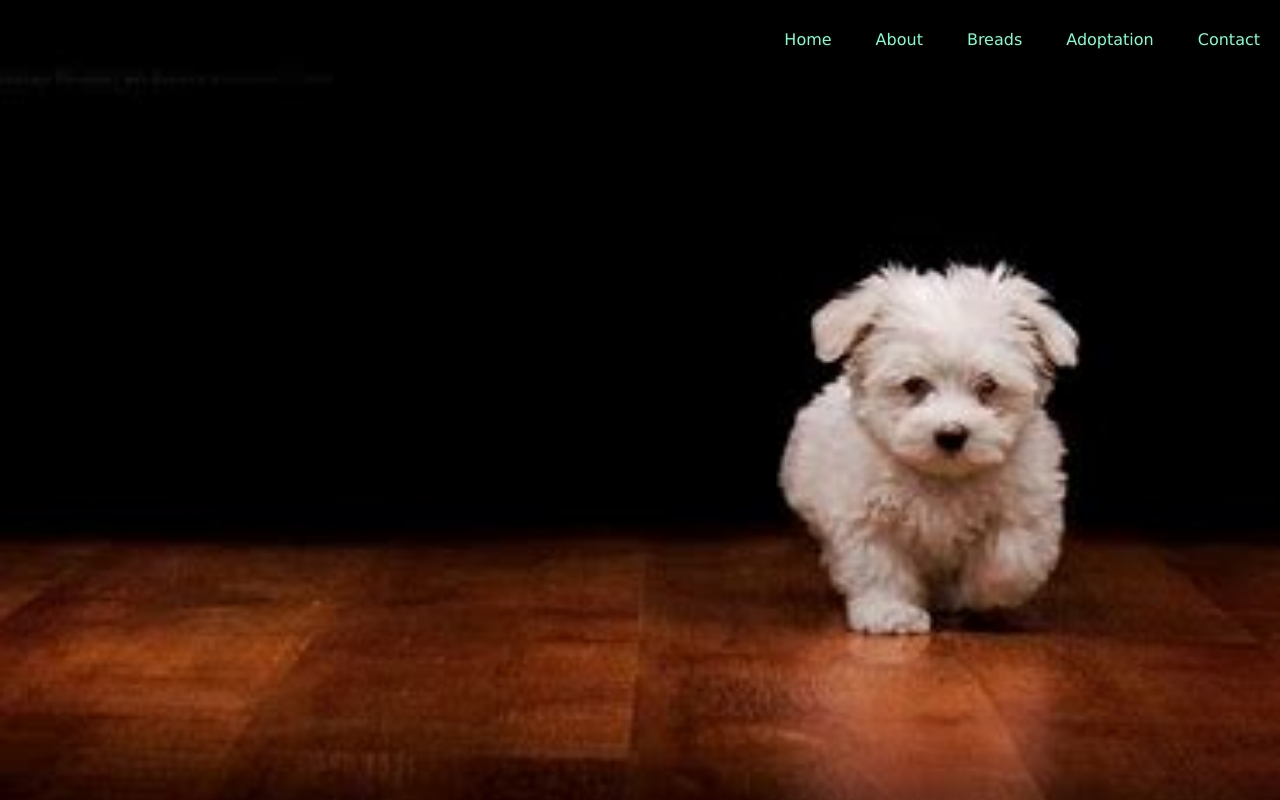
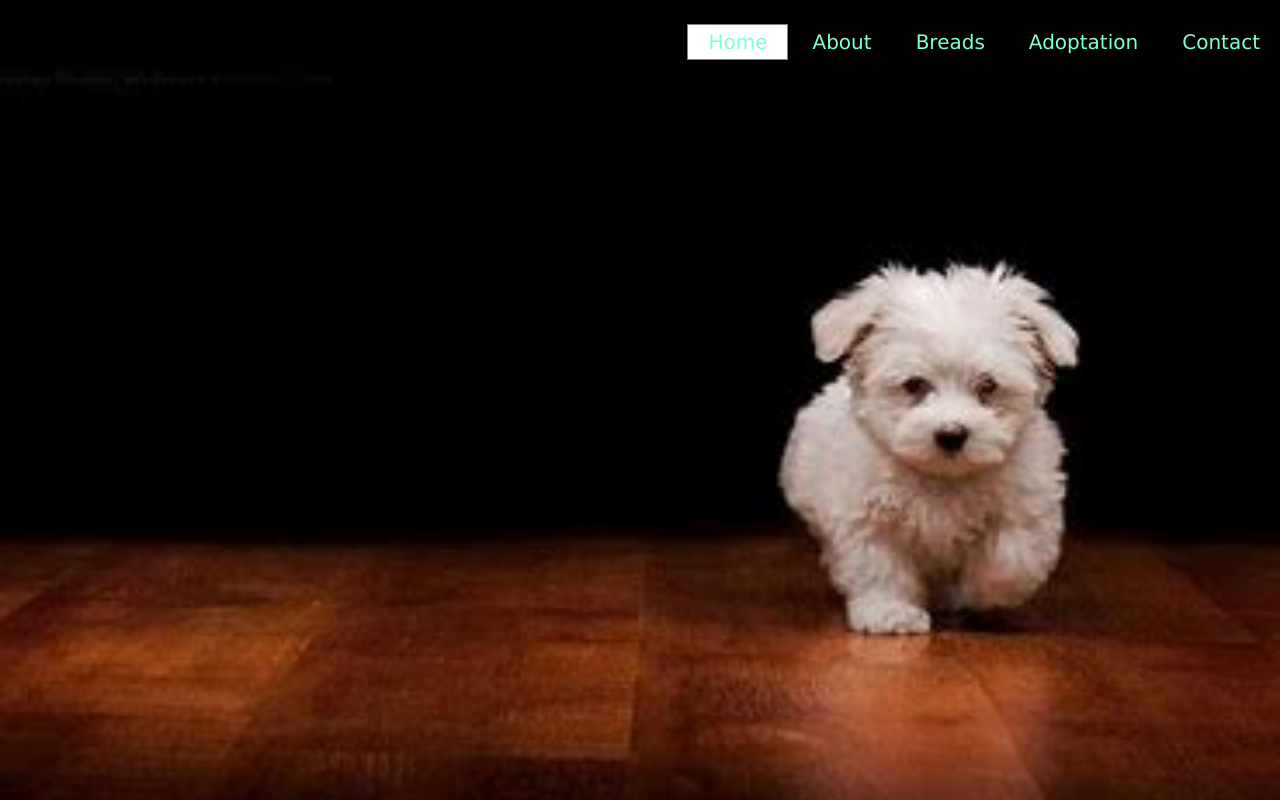
Before and after one commit to garimaver/website_puupy, a plain HTML site: page index.html in a window 1280 px wide. Drawn offline with Linux system fonts and the light colour scheme.

Commit message:
added style in indexcss

```diff
--- a/index.css
+++ b/index.css
@@ -24,4 +24,17 @@ header{
     text-decoration: none;
     padding: 5px 20px;
     font-family: "Verdana", "sans-serif";
+    font-size: 20px;
 }
+.homebtn a{
+ border: 1px solid grey;
+ background-color: white;
+}
+
+.nav-menu li a:hover{
+    border: 1px solid gray;
+    background-color: white;
+}
+.tagline{
+
+}
--- a/index.html
+++ b/index.html
@@ -10,7 +10,7 @@
     <header>
         <div class="top">
 <ul class="nav-menu">
-    <li><a href="#">Home</a></li>
+    <li class="homebtn"><a href="#">Home</a></li>
     <li><a href="#">About</a></li>
     <li><a href="#">Breads</a></li>
     <li><a href="#">Adoptation</a></li>
@@ -18,6 +18,9 @@
 
 </ul>
         </div>
+        <div class="tagline">
+<h1>Share your home with a cute dog</h1>
+        </div>
     </header>
 </body>
 </html>
```
